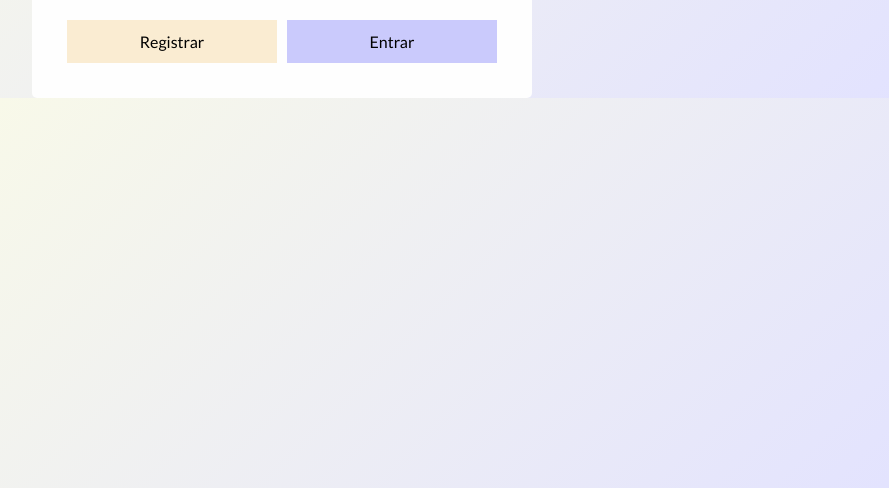
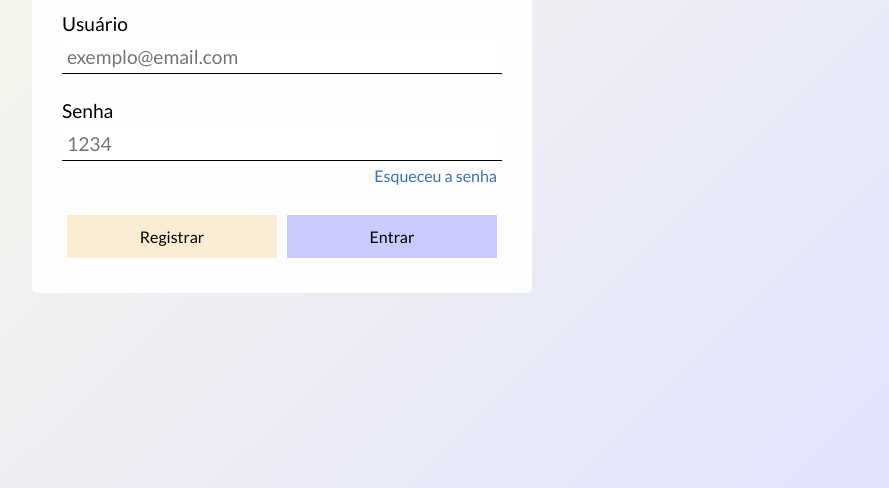
Before and after one commit to cassicava/ESCALA, a plain HTML site: page index.html in a window 1280 px wide. Shown: the part 312-800 px from the top of the page, without its empty margins (358-1247 px from the left). Drawn offline with Linux system fonts and the light colour scheme.

Commit message:
Add files via upload

```diff
--- a/index.css
+++ b/index.css
@@ -12,7 +12,6 @@
 body {
     width: 100vw;
     height: 100vh;
-    height: -webkit-fill-available;
     display: flex;
     justify-content: center;
     align-items: center;
```
